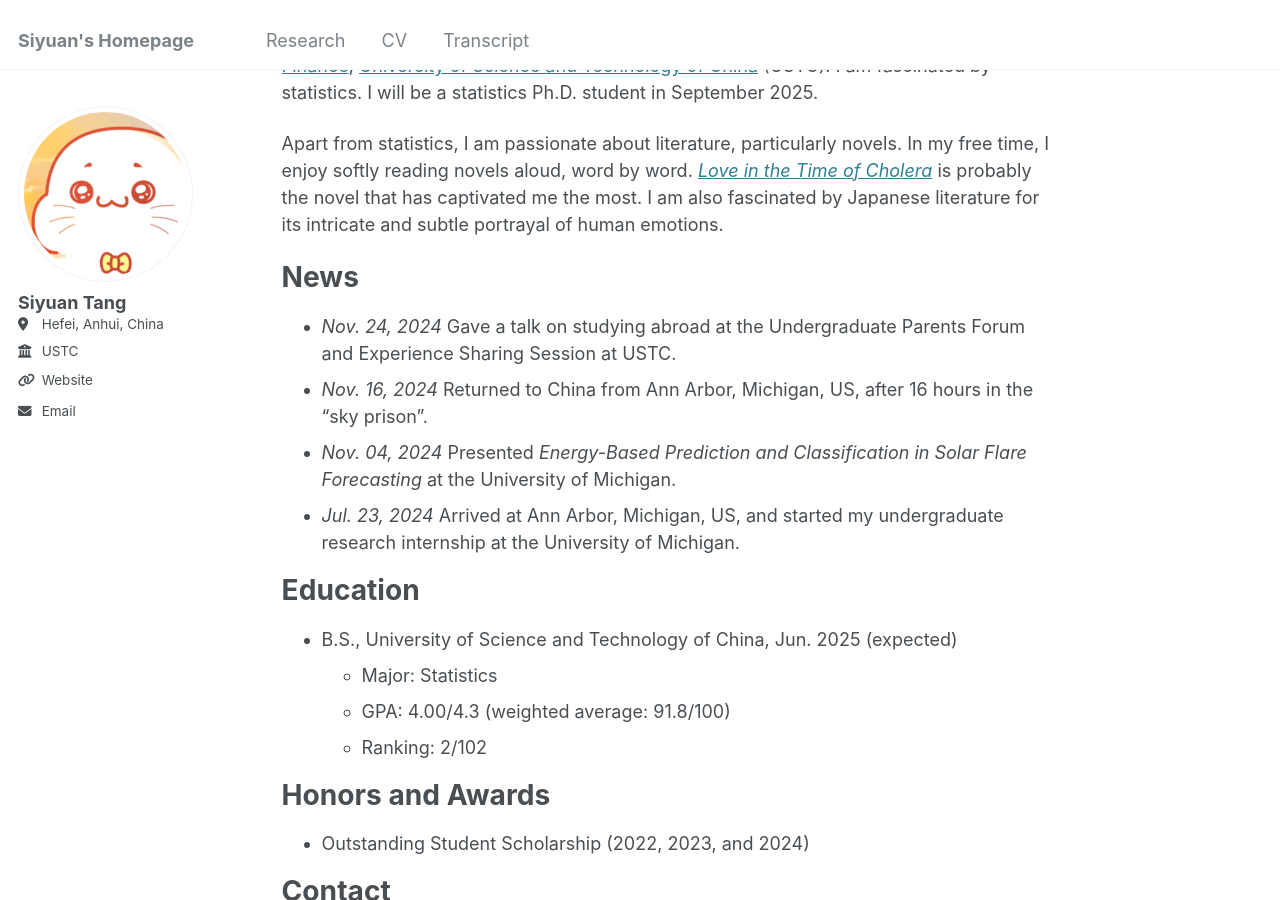
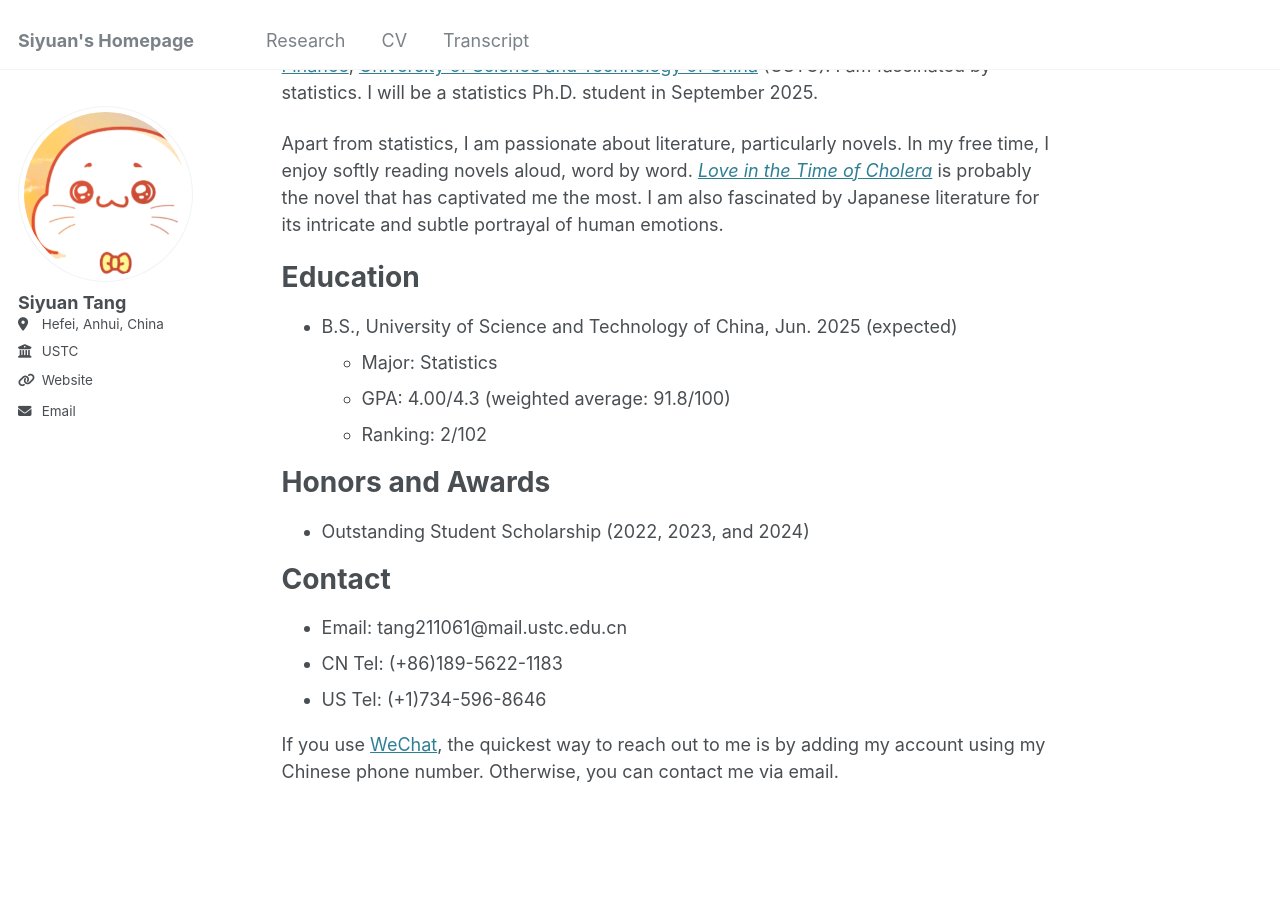
Before and after one commit to jacktangsy/jacktangsy.github.io, a Jekyll site: the page built from _pages/about.md, in a window 1280 px wide and 900 px high, scrolled down 459 px. Built offline with Jekyll 4.4.1, drawn with Linux system fonts in a browser that asks for light colours.

Commit message:
Update about.md

```diff
--- a/_pages/about.md
+++ b/_pages/about.md
@@ -15,13 +15,6 @@ Who I Am
 I am currently a senior student majoring in statistics at the <a href="https://en.business.ustc.edu.cn/audsf/list.htm" target="_blank">Department of Statistics and Finance</a>, <a href="https://en.ustc.edu.cn/" target="_blank">University of Science and Technology of China</a> (USTC). I am fascinated by statistics. I will be a statistics Ph.D. student in September 2025.
 
 Apart from statistics, I am passionate about literature, particularly novels. In my free time, I enjoy softly reading novels aloud, word by word. <a href="https://en.wikipedia.org/wiki/Love_in_the_Time_of_Cholera" target="_blank">*Love in the Time of Cholera*</a> is probably the novel that has captivated me the most. I am also fascinated by Japanese literature for its intricate and subtle portrayal of human emotions.
-
-News
-======
-* *Nov. 24, 2024* Gave a talk on studying abroad at the Undergraduate Parents Forum and Experience Sharing Session at USTC.
-* *Nov. 16, 2024* Returned to China from Ann Arbor, Michigan, US, after 16 hours in the "sky prison".
-* *Nov. 04, 2024* Presented *Energy-Based Prediction and Classification in Solar Flare Forecasting* at the University of Michigan.
-* *Jul. 23, 2024* Arrived at Ann Arbor, Michigan, US, and started my undergraduate research internship at the University of Michigan.
 
 Education
 ======
```
